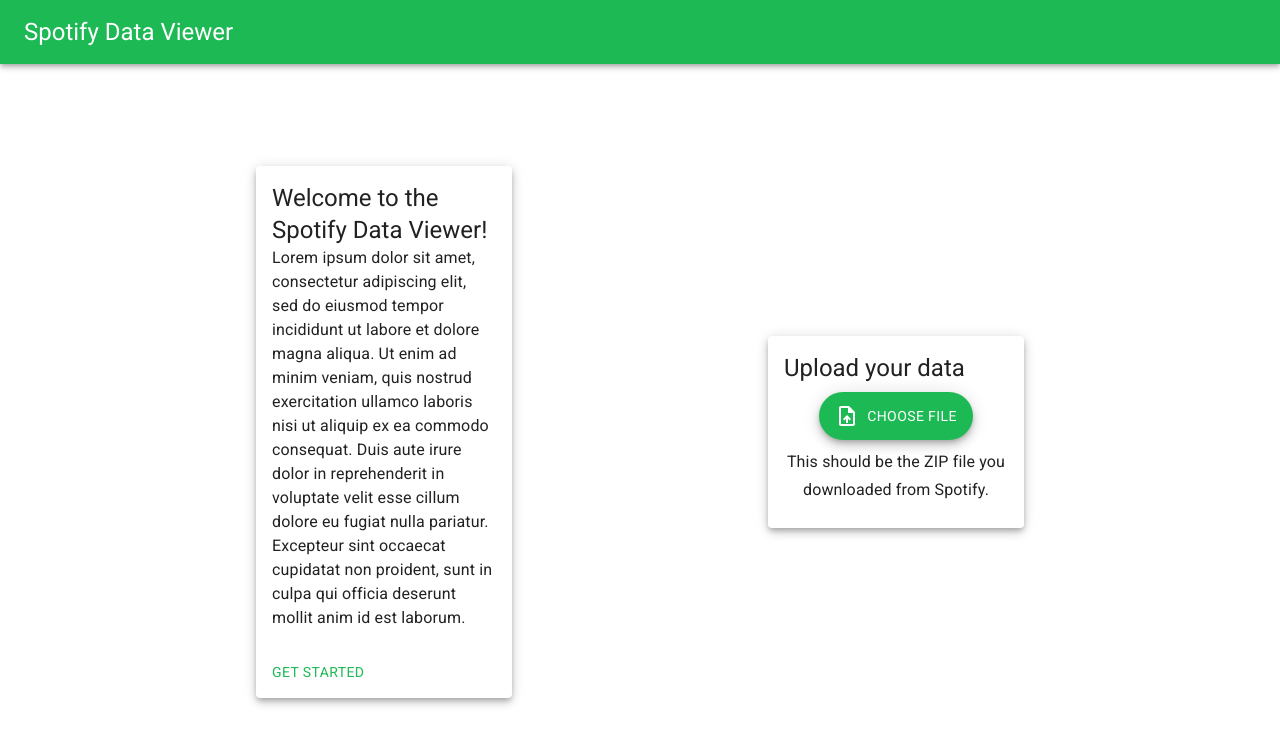
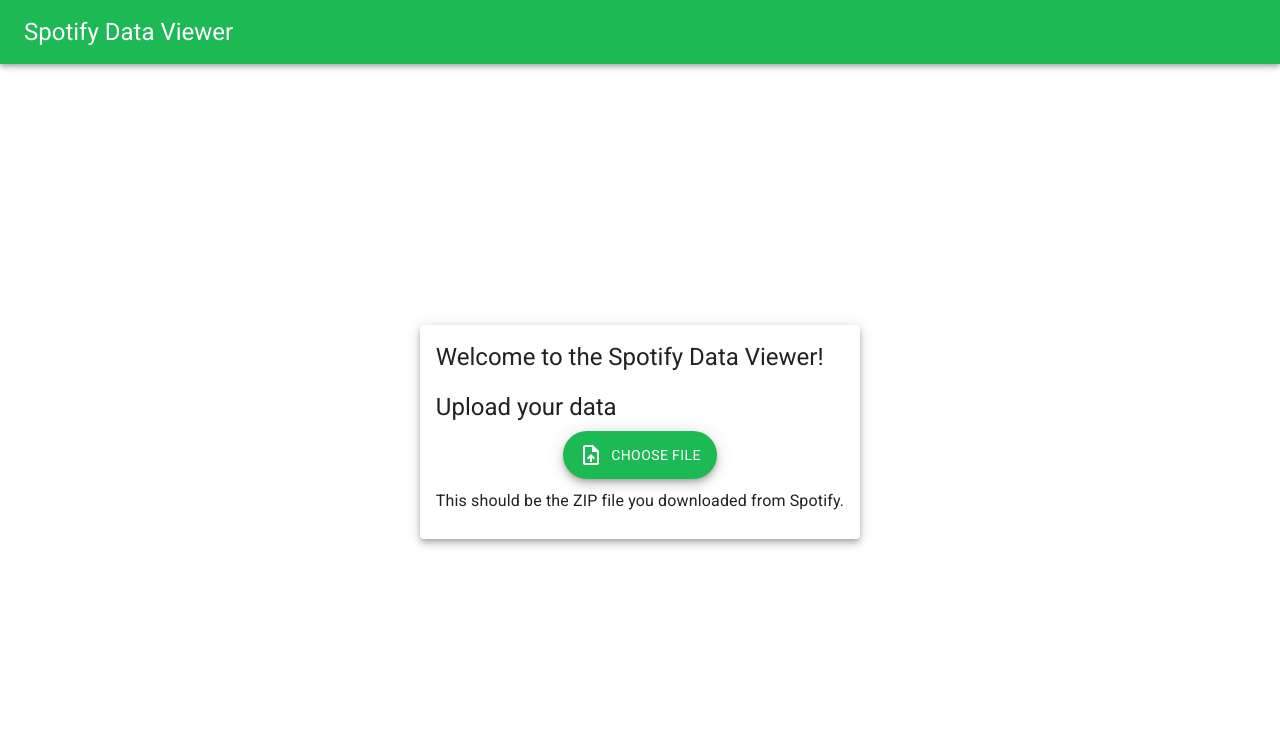
Before and after one commit to nickbclifford/spotify-data-viewer, a React (Create React App) app: page / in a window 1280 px wide. Shown: the top 744 px of the page. Built offline with nearby package versions, Linux system fonts and the light colour scheme.

Commit message:
no Lorem Ipsum?

```diff
--- a/src/LandingPage.tsx
+++ b/src/LandingPage.tsx
@@ -25,23 +25,10 @@
 
 	return (
 		<>
-			<Card elevation={5} sx={{ maxWidth: "20%" }}>
+			<Card elevation={5} sx={{ maxWidth: "40%" }}>
 				<CardContent>
 					<Typography variant="h5">Welcome to the Spotify Data Viewer!</Typography>
-					<Typography variant="body1">
-						Lorem ipsum dolor sit amet, consectetur adipiscing elit, sed do eiusmod tempor incididunt ut
-						labore et dolore magna aliqua. Ut enim ad minim veniam, quis nostrud exercitation ullamco
-						laboris nisi ut aliquip ex ea commodo consequat. Duis aute irure dolor in reprehenderit in
-						voluptate velit esse cillum dolore eu fugiat nulla pariatur. Excepteur sint occaecat cupidatat
-						non proident, sunt in culpa qui officia deserunt mollit anim id est laborum.
-					</Typography>
-				</CardContent>
-				<CardActions>
-					<Button>Get Started</Button>
-				</CardActions>
-			</Card>
-			<Card elevation={5} sx={{ maxWidth: "20%" }}>
-				<CardContent>
+					<br />
 					<Typography variant="h5">Upload your data</Typography>
 					<Box sx={{ display: "flex", flexDirection: "column", alignItems: "center" }}>
 						<label htmlFor="file-input">
```
